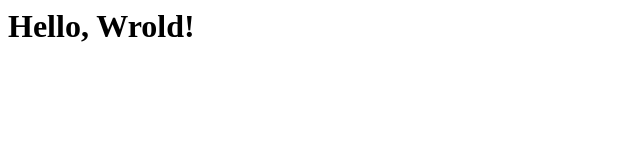
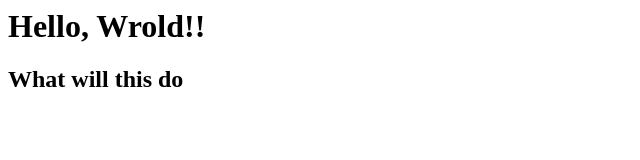
Before and after one commit to SaltedC/MyFirstGitProject, a plain HTML site: page index.html in a window 1280 px wide. Shown: the whole page, without its empty margins (0-640 px from the left). Drawn offline with Linux system fonts and the light colour scheme.

Commit message:
Playing with git

```diff
--- a/index.html
+++ b/index.html
@@ -1 +1,2 @@
-<h1>Hello, Wrold!</h1>
+<h1>Hello, Wrold!!</h1>
+<h2>What will this do</h2>
```
